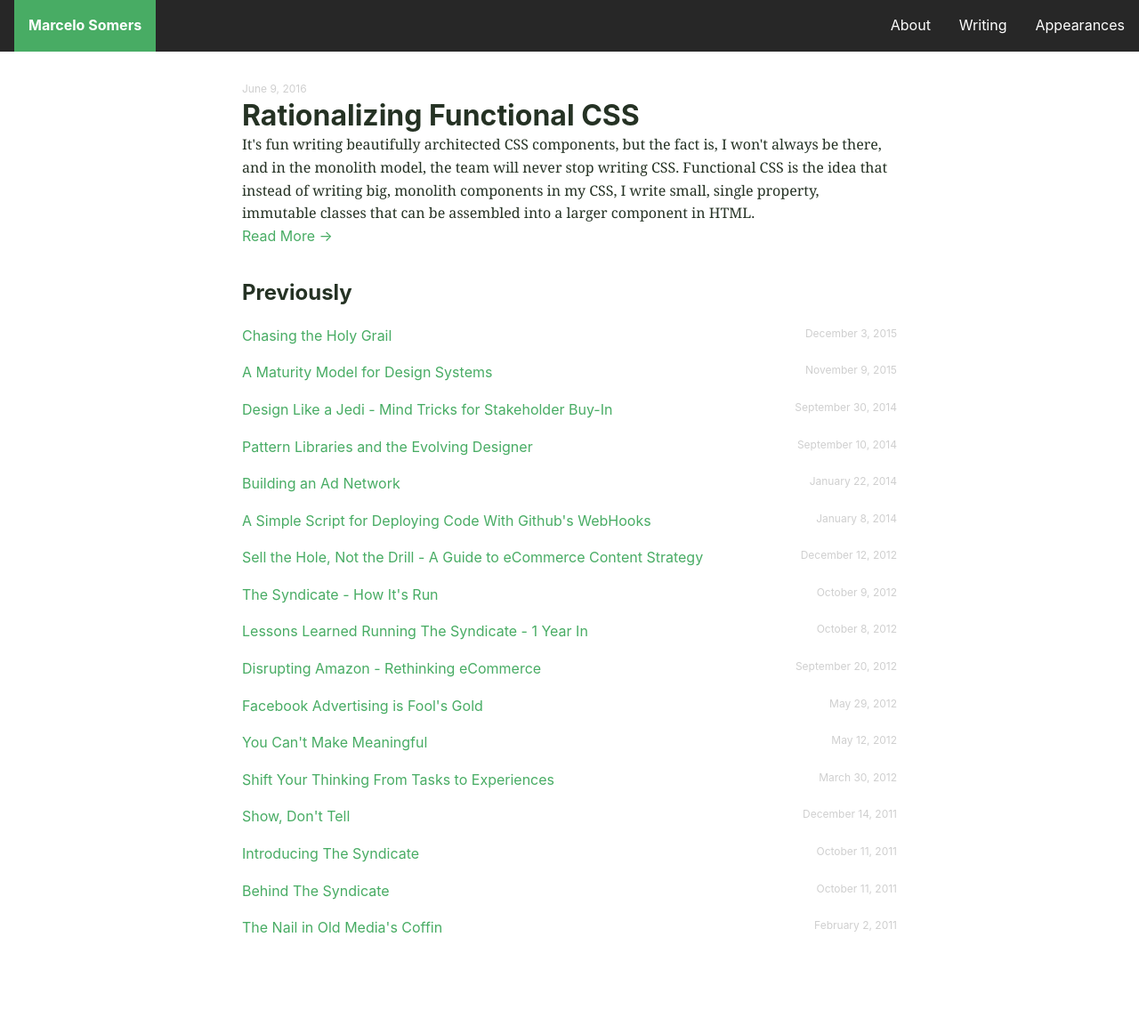
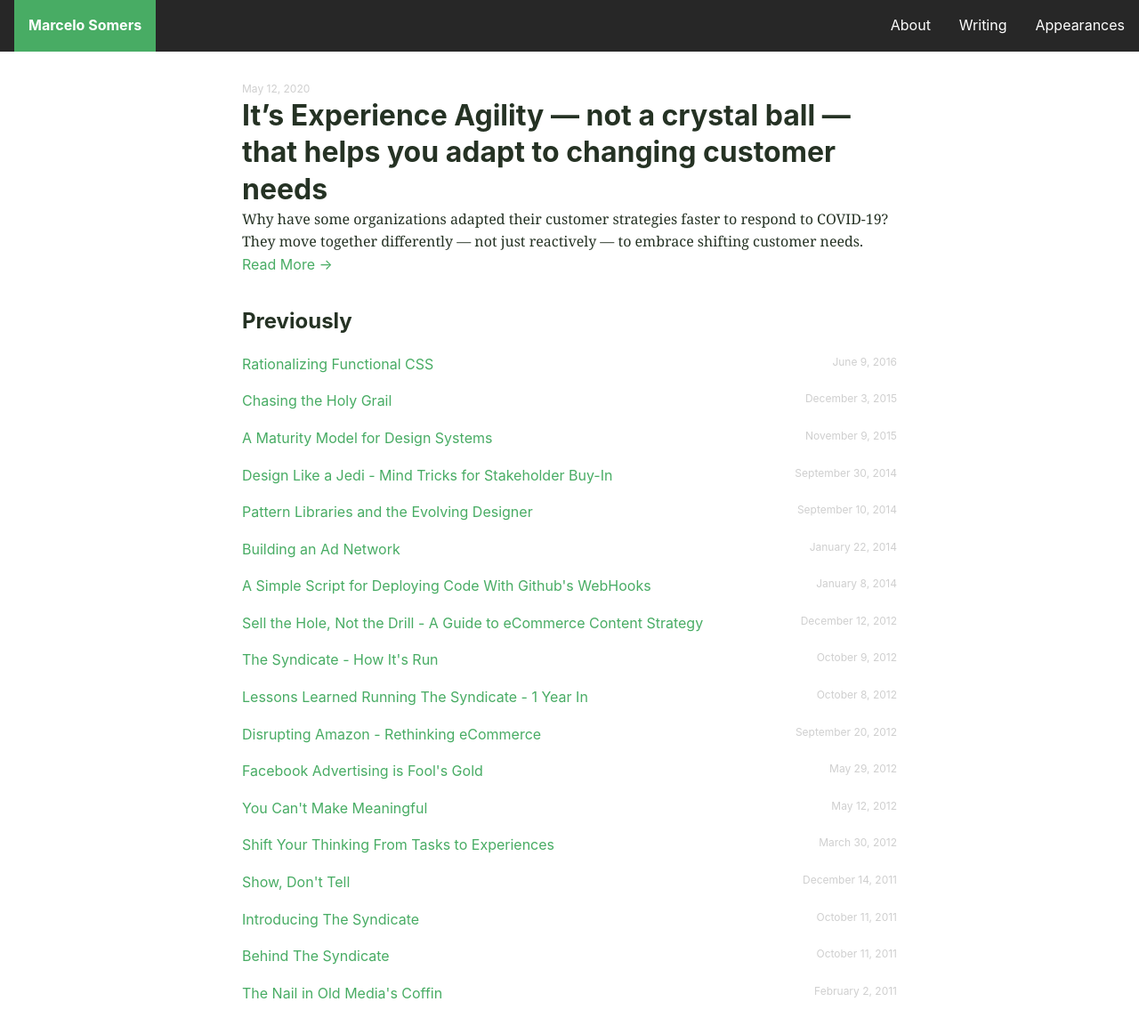
Before and after one commit to marcelosomers/marcelosomers.com, a Jekyll site: the page built from index.html, in a window 1280 px wide. Shown: the whole page at 89% size. Built offline with Jekyll 4.4.1, drawn with Linux system fonts in a browser that asks for light colours; Markdown is read by kramdown in place of the engine named in the settings; before the commit the page ends 1080 px from its top, so only the background shows below that; some of the changed lines change nothing that is shown.

Commit message:
Add Experience Agility blog post & update markdown parser for Jekyll 4 compatibility

```diff
--- a/_config.yml
+++ b/_config.yml
@@ -72,9 +72,3 @@ defaults:
     values:
       layout: post
       permalink: /speaking/:title/
-
-
-markdown: redcarpet
-
-redcarpet:
-  extensions: ["no_intra_emphasis", "tables", "fenced_code_blocks", "autolink", "disable_indented_code_blocks", "strikethrough", "lax_spacing", "space_after_headers", "superscript", "underline", "highlight", "with_toc_data"]
--- /dev/null
+++ b/_posts/2020-05-12-experience-agility.md
@@ -0,0 +1,78 @@
+---
+title: It’s Experience Agility — not a crystal ball —that helps you adapt to changing customer needs
+subtitle: Why have some organizations adapted their customer strategies faster to respond to COVID-19? They move together differently — not just reactively — to embrace shifting customer needs.
+excerpt: Why have some organizations adapted their customer strategies faster to respond to COVID-19? They move together differently — not just reactively — to embrace shifting customer needs.
+layout: post
+crosspost_to_medium: false
+---
+![Experience Agility Hero Image](/img/experience-agility.png)
+
+*This was [originally posted](https://medium.com/slalom-customer-insight/its-experience-agility-not-a-crystal-ball-that-can-help-you-adapt-to-changing-customer-needs-4ef7847a3d1c) to the Slalom Customer Insights blog on Medium.*
+
+Recently I picked up lunch from a national fast food chain my kids are hooked on (we’re there weekly). I used their mobile app and was surprised to find a new option — curbside delivery! I skipped the drive-thru line, pulled into a labeled parking spot, and the app prompted me to enter my spot number. Five minutes later, my food was safely in my hands.
+
+The new offering was convenient — and impressive, especially when you consider the speed in which it came together. Within weeks of COVID-19 truly impacting everyday life in the U.S., the company had deployed a new option for pickup in their already impressive mobile app, updated their in-restaurant systems to communicate parking locations, deployed new processes to their hundreds of franchise locations, and trained their employees on the new approach.
+
+While consumer behavior typically [tends to shift slowly](https://en.wikipedia.org/wiki/Diffusion_of_innovations) — usually in weeks or even years — success or failure is often determined based on a company’s ability to adapt quickly. This has never been truer than during COVID-19, a [black swan event](https://en.wikipedia.org/wiki/Black_swan_theory) that falls outside the realm of regular expectations. This crisis led to the most rapid shift of consumer behavior in history — stay at home mandates across the country, and a shuttering of any “non-essential” physical storefront.
+
+Well-prepared, agile, and leading organizations have been able to adapt quickly to shifting consumer behavior — displaying we call **Experience Agility**.
+
+It started in the good times, like when the fast food company made investments across their entire customer journey and all the way down their service capabilities, thus enabling them to rapidly adapt to this unexpected shift in consumer behavior. They had **high Experience Agility**, and today’s COVID-19 environment has exposed the need to invest in your organization’s Experience Agility.
+
+## What is Experience Agility?
+Experience Agility is the **velocity that an organization can adapt to shifting consumer behaviors.**
+
+It goes far beyond any single product or customer touchpoint. It’s the sum of your organization’s innovation capabilities and factors in the dollars invested to achieve customer (and business) value.
+
+It can be expressed as an equation:
+
+![Experience Agility Equation](/img/slalom-experience-agility-equation.png)
+
+The goal for a company is to **increase the capabilities in the numerator** and **improve the denominator** — faster and more efficient dollars to customer value.
+
+Let’s take our fast food example. If in Week 1 you could have seen the COIVD-19 economic shutdown coming, and by Week 3 you had flipped a switch to roll out a new feature in your mobile app (already used by millions of customers), and then trained your employees on the new relevant processes — you’d have a very high experience agility.
+
+Conversely, if you’re a retailer with no eCommerce that has to stand up an entire platform, and then convince you customers to come shop with you through new digital channels when they only think of you as a physical store, you’d have a very low Experience Agility.
+
+The challenge with this equation is that these capabilities are nearly always deployed within organizational siloes. Too often organizations will invest in one piece of the puzzle without considering the inputs and outputs. For example, they might pour millions of dollars into a migrating their systems into the cloud without ever considering why those apps exist. Or maybe they train up their teams in Design Thinking while antiquated technology means it takes a full year to deploy a new feature to end users.
+
+## Core capabilities for Experience Agile organizations
+Every organization is different but there are **three core capabilities** every company must cultivate to respond rapidly shifting customer needs — a culture of customer obsession, truly agile delivery teams, and speed of delivery.
+
+### Capability #1: Building a culture of customer obsession
+This is a widespread culture that places the customer at the center of every strategic conversation. I’ve often found companies to be great at considering the business and technical impact of ideas, because the experts are typically sitting in the room. The challenge is relentlessly hunting for insights about unmet customer needs and turning those insights into problems to be solved.
+
+The successful organization has developed capabilities in:
+
+* **Customer exposure** — Teams across many disciplines regularly have direct contact with users across all disciplines (product, tech, etc.).
+* **Problem framing + co-creation** — Cross-disciplinary teams work together to synthesize findings from customer exposure into problems they could explore.
+* **Experience ownership** — Leaders own and are accountable for major service experiences that happen across time and touchpoints and can influence and drive the roadmap across your customer touchpoints.
+
+### Capability #2: Developing truly agile teams
+Agile means that any team can rapidly retool and adjust their priorities. I’ve worked with too many companies who embarked on an “agile transformation” that amounted to development teams learning to use a backlog and work in two-week sprints that ended in a demo. Remember that the first principle behind the agile manifesto is “to satisfy the customer through early and continuous delivery of valuable software.”
+
+Agile delivery starts before a line of code gets written. The successful organization has developed capabilities around:
+
+* **Exploring problems**** — Focuses teams on exploring problems with a variety of possible solutions, rather than anchoring too early on a solution that might be the wrong one.
+* **Rapid prototyping + validation** — The ability to validate (or pass on) possible solutions in a lower fidelity approach than fully building and deploying it.
+* **DesignOps** — A toolkit and process for design teams to rapidly design solutions in a consistent and usable manner.
+* **Internal frameworks + code reusability** — Development teams have well documented, repeatable approaches to building software where teams don’t have to reinvent the wheel each time that they tackle a problem.
+
+### Capability #3: Accelerating your speed of delivery
+The time it takes to go from idea to customer and business value is a key driver in our Experience Agility formula. DevOps — that systematizes the delivery of code — and the Cloud are key facets to rapidly deploying features. But beyond the technology, a business must consider how their employees will be trained on a new service experience, and how effectively you communicate with your customers.
+
+The successful company has developed capabilities in:
+
+* **DevOps** — a systemized, consistent approach to delivering feature to end users in near real time.
+* **Cloud** — enables companies to rapidly deploy and scale their technical infrastructure to support new experiences.
+* **Change management** — a disciplined approach to training employees on new processes and technology.
+* **Agile marketing** — This helps marketing teams focus their collective efforts on high-value projects, complete those projects cooperatively, measure their impact, and then continuously and incrementally improve their results
+
+## The path forward
+Our world will find a way out of the COVID-19 pandemic. Most companies weren’t prepared to specifically deal with a global shutdown due to a disease. But trying to predict the future is a futile endeavor. Instead, your focus should be on developing capabilities to allow your organization to adapt to shifting consumer behaviors, because the next crisis your business will face probably won’t look like this one.
+
+Consider these words from Nassim Taleb, author of [The Black Swan](https://www.goodreads.com/book/show/242472.The_Black_Swan), a seminal work in the space of operating in the unknown, covered in the opening pages of his book:
+
+> The inability to predict outlier [events] implies the inability to predict the course of history, given the share of these events … The strategy for discoverers and entrepreneurs is to rely less on top-down planning and focus on maximum tinkering and recognizing opportunities when they present themselves.
+
+Increasing your Experience Agility opens the door to increased tinkering. It’s about building a foundation that enables your company to rapidly react to future shifting customer needs.
```
Also changed, not shown: img/slalom-experience-agility-equation.png (added), 2 other files.
